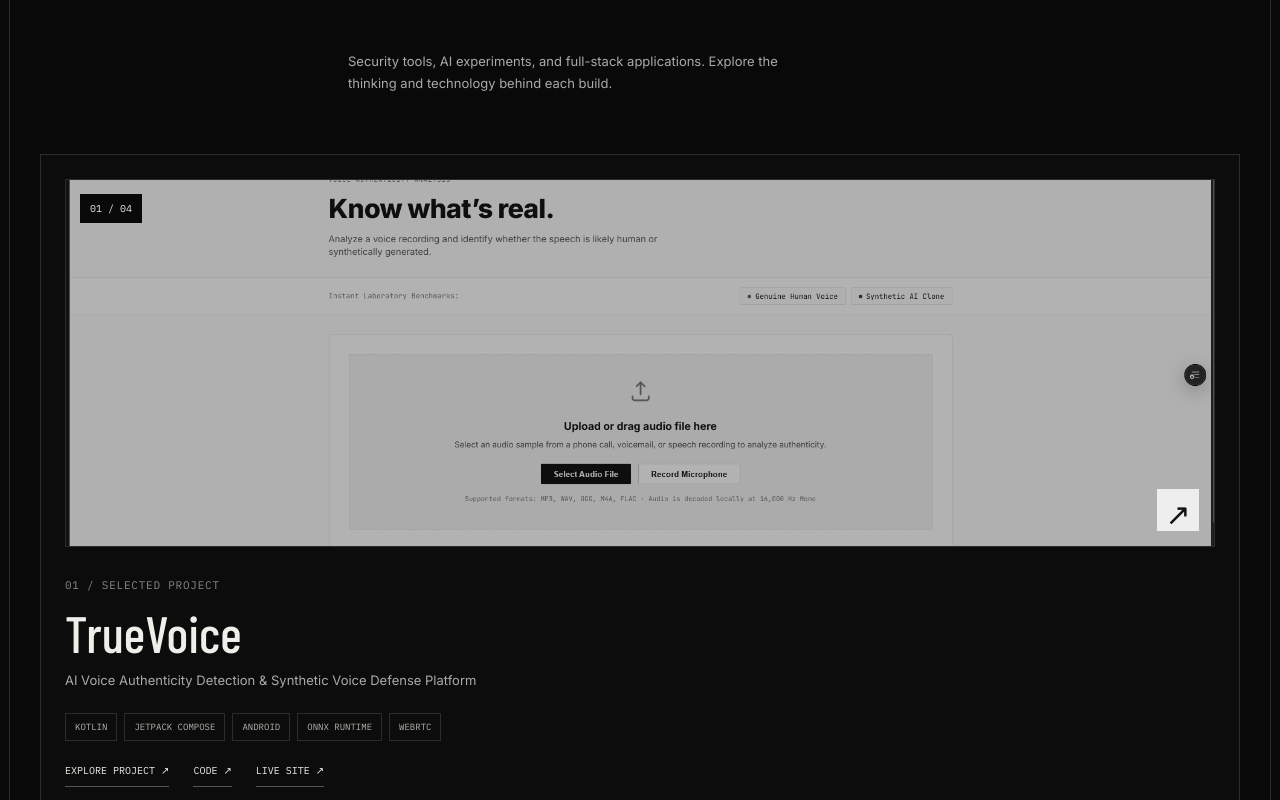
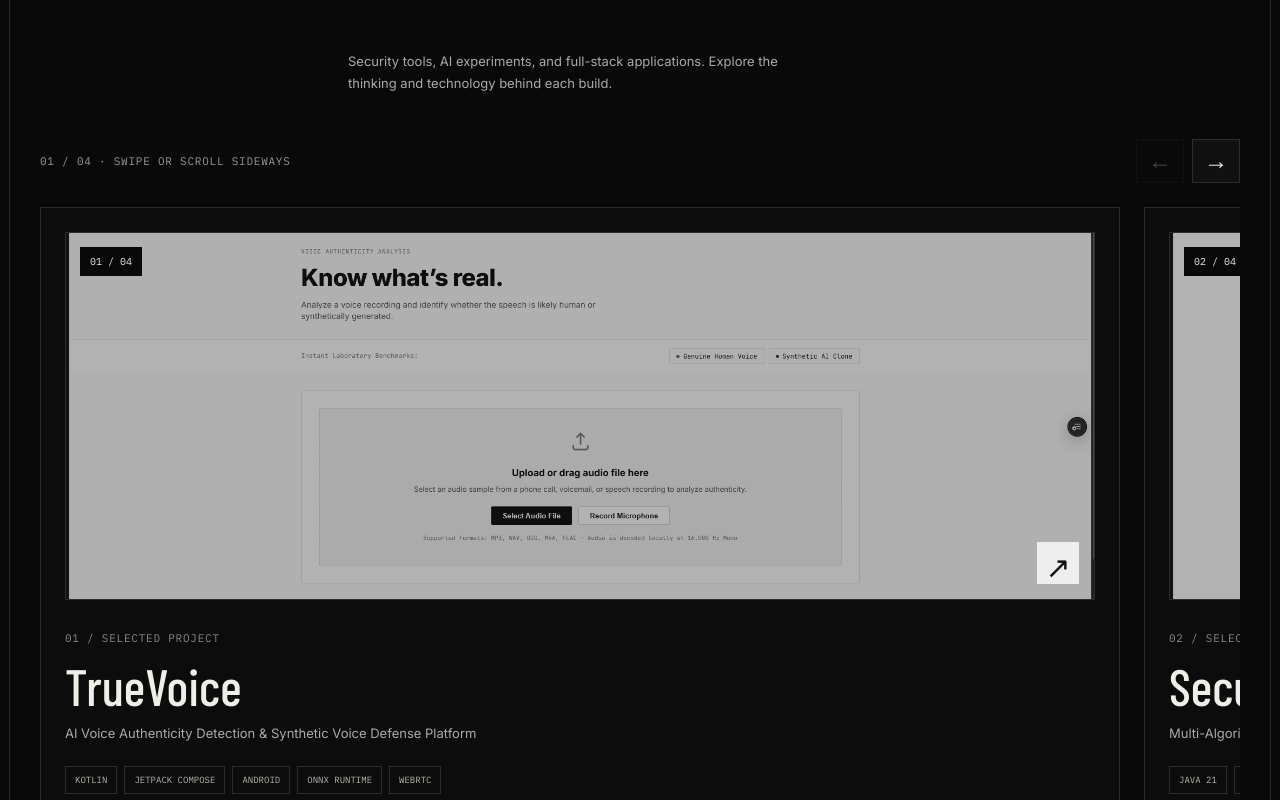
Before and after one commit to VJ-veshwikjain2215/Veshwik-Jain-portfolio, a React (Vite) app: page / in a window 1280 px wide. Shown: the part 3140-3940 px from the top of the page. Built offline with nearby package versions, Linux system fonts and the light colour scheme; a web font is replaced by a local one.

Commit message:
Switch selected projects to an accessible horizontal carousel (#8)

```diff
--- a/src/App.jsx
+++ b/src/App.jsx
@@ -147,6 +147,38 @@ function Footer() {
   );
 }
 function Home() {
+  const projectTrack = useRef(null);
+  const [activeProject, setActiveProject] = useState(0);
+  const reduceMotion = useReducedMotion();
+  const moveProject = (direction) => {
+    const track = projectTrack.current;
+    if (!track) return;
+    const index = Math.max(
+      0,
+      Math.min(projects.length - 1, activeProject + direction),
+    );
+    const cards = track.children;
+    track.scrollTo({
+      left: cards[index].offsetLeft - cards[0].offsetLeft,
+      behavior: reduceMotion ? "instant" : "smooth",
+    });
+    setActiveProject(index);
+  };
+  const syncProject = () => {
+    const track = projectTrack.current;
+    if (!track) return;
+    const cards = [...track.children];
+    const origin = cards[0].offsetLeft;
+    const nearest = cards.reduce(
+      (best, card, index) =>
+        Math.abs(card.offsetLeft - origin - track.scrollLeft) <
+        Math.abs(cards[best].offsetLeft - origin - track.scrollLeft)
+          ? index
+          : best,
+      0,
+    );
+    setActiveProject(nearest);
+  };
   const [time, setTime] = useState("");
   useEffect(() => {
     const hash = window.location.hash.slice(1);
@@ -357,7 +389,48 @@ function Home() {
             the thinking and technology behind each build.
           </p>
         </Reveal>
-        <div className="projects">
+        <div className="project-navigation">
+          <span className="eyebrow" aria-live="polite" aria-atomic="true">
+            {num(activeProject)} / {String(projects.length).padStart(2, "0")} ·
+            SWIPE OR SCROLL SIDEWAYS
+          </span>
+          <div className="project-navigation-buttons">
+            <button
+              type="button"
+              aria-label="Previous project"
+              aria-controls="project-track"
+              disabled={activeProject === 0}
+              onClick={() => moveProject(-1)}
+            >
+              ←
+            </button>
+            <button
+              type="button"
+              aria-label="Next project"
+              aria-controls="project-track"
+              disabled={activeProject === projects.length - 1}
+              onClick={() => moveProject(1)}
+            >
+              →
+            </button>
+          </div>
+        </div>
+        <div
+          className="projects"
+          id="project-track"
+          ref={projectTrack}
+          role="region"
+          aria-label="Selected projects carousel"
+          tabIndex={0}
+          onScroll={syncProject}
+          onKeyDown={(event) => {
+            if (event.target !== event.currentTarget) return;
+            if (event.key === "ArrowRight" || event.key === "ArrowLeft") {
+              event.preventDefault();
+              moveProject(event.key === "ArrowRight" ? 1 : -1);
+            }
+          }}
+        >
           {projects.map((p, i) => (
             <article className="project" key={p.id} aria-label={p.title}>
               <Link
--- a/src/index.css
+++ b/src/index.css
@@ -470,19 +470,62 @@ h4 {
   color: #aaa;
   font-size: 13px;
 }
+.project-navigation {
+  margin-top: 45px;
+  display: flex;
+  justify-content: space-between;
+  align-items: center;
+  gap: 16px;
+}
+.project-navigation .eyebrow {
+  color: #999;
+}
+.project-navigation-buttons {
+  display: flex;
+  gap: 8px;
+}
+.project-navigation button {
+  width: 48px;
+  height: 44px;
+  border: 1px solid var(--border);
+  background: #111;
+  color: #eee;
+  font-size: 24px;
+}
+.project-navigation button:hover:not(:disabled) {
+  background: #eee;
+  color: #111;
+}
+.project-navigation button:disabled {
+  opacity: 0.25;
+  cursor: default;
+}
 .projects {
-  margin-top: 60px;
+  margin-top: 24px;
   display: flex;
-  flex-direction: column;
-  gap: 50px;
+  flex-direction: row;
+  align-items: stretch;
+  gap: 24px;
+  overflow-x: auto;
+  scroll-snap-type: x mandatory;
+  scroll-padding-inline: 0;
+  overscroll-behavior-x: contain;
+  scrollbar-width: thin;
+  scrollbar-color: #777 #181818;
+  padding-bottom: 18px;
 }
 .project {
+  flex: 0 0 90%;
+  min-width: 0;
   display: grid;
   grid-template-columns: minmax(0, 1fr);
+  grid-template-rows: auto 1fr;
   border: 1px solid var(--border);
   padding: 24px;
   gap: 25px;
   background: #0c0c0c;
+  scroll-snap-align: start;
+  scroll-snap-stop: always;
 }
 .project-image {
   width: 100%;
@@ -741,14 +784,6 @@ h4 {
 }
 .text-data {
   font-family: var(--font-mono);
-}
-/* Native vertical scrolling: each project replaces the previous card upward.
-   Short screens and reduced-motion users keep the normal document flow. */
-@media (min-width: 760px) and (min-height: 850px) and (prefers-reduced-motion: no-preference) {
-  .project {
-    position: sticky;
-    top: 90px;
-  }
 }
 @media (min-width: 1600px) {
   .site-frame {
@@ -1019,10 +1054,23 @@ h4 {
     margin-left: 0;
     font-size: 12px;
   }
-  .projects {
+  .project-navigation {
     margin-top: 30px;
   }
+  .project-navigation .eyebrow {
+    font-size: 8px;
+    max-width: 180px;
+  }
+  .project-navigation button {
+    width: 40px;
+    height: 40px;
+  }
+  .projects {
+    margin-top: 18px;
+    gap: 14px;
+  }
   .project {
+    flex-basis: 94%;
     grid-template-columns: 1fr;
     gap: 25px;
     padding: 16px;
```
